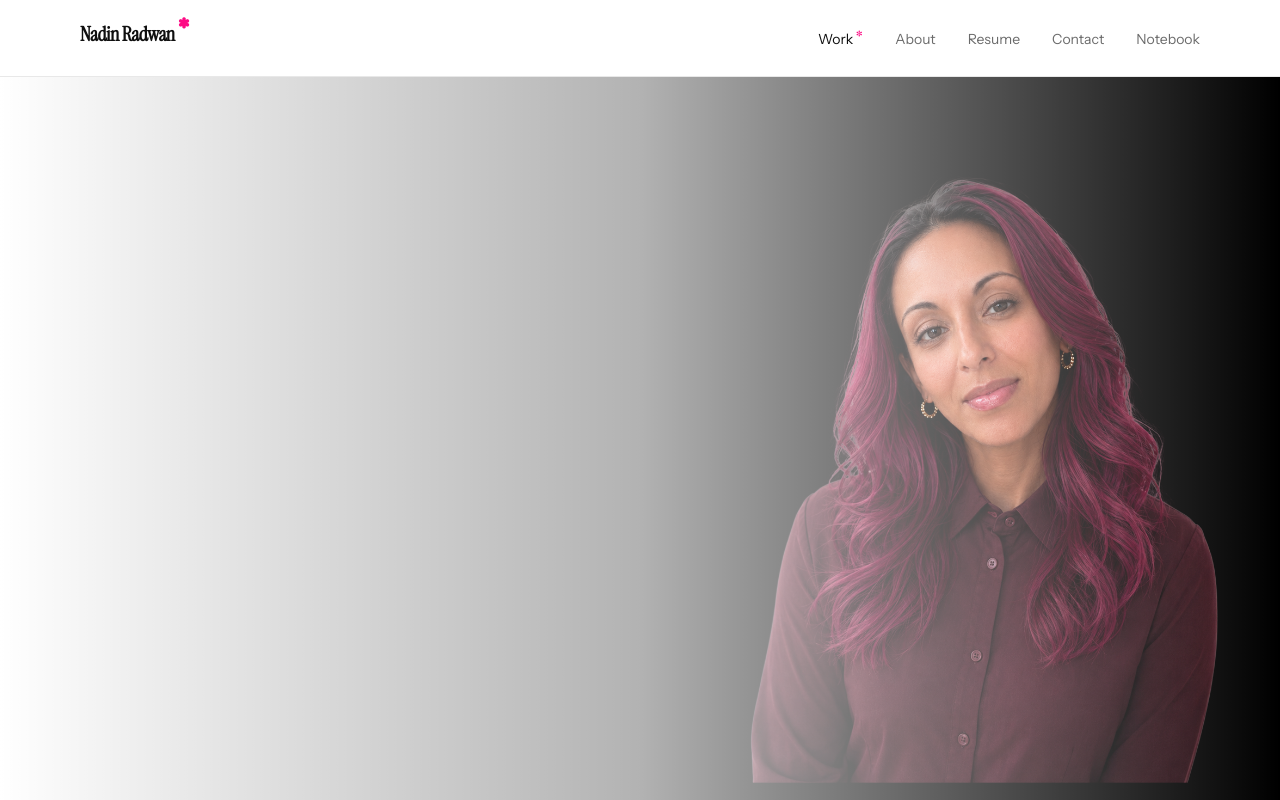
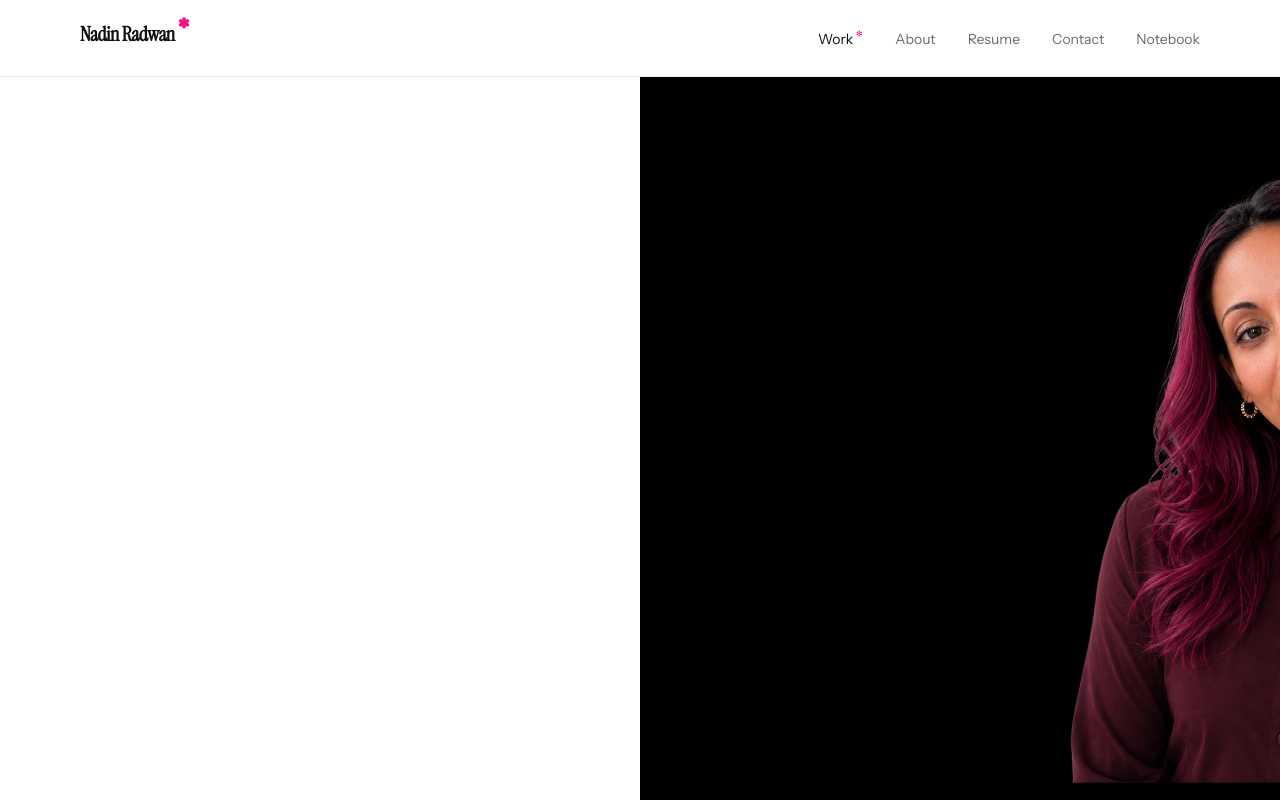
Before and after one commit to nadinradwan-code/nadin, a Next.js app: page / in a window 1280 px wide. Shown: the top 800 px of the page. Built offline with nearby package versions, Linux system fonts and the light colour scheme.

Commit message:
Remove hero fade overlay and keep a solid white background.
The homepage portrait stays fully opaque on the right; the left field is white with no gradient wash.

Co-authored-by: nadinradwan-code <nadinradwan-code@users.noreply.github.com>

```diff
--- a/app/page.tsx
+++ b/app/page.tsx
@@ -51,20 +51,20 @@ function HeroContent() {
 export default function HomePage() {
   return (
     <>
-      {/* Mobile: content first, image second. Desktop: full-bleed overlay */}
-      <section className="bg-[var(--background)] md:relative md:min-h-[calc(100svh-65px)] md:overflow-hidden">
+      {/* Mobile: content first, image second. Desktop: white field + photo on the right, no fade. */}
+      <section className="bg-white md:relative md:min-h-[calc(100svh-65px)] md:overflow-hidden">
         <div className="page-pad flex flex-col pt-28 pb-10 md:hidden">
           <HeroContent />
         </div>
 
-        <div className="relative aspect-[3/4] max-h-[34rem] w-full md:absolute md:inset-0 md:aspect-auto md:max-h-none md:min-h-[calc(100svh-65px)]">
+        <div className="relative aspect-[3/4] max-h-[34rem] w-full md:absolute md:inset-y-0 md:right-0 md:left-auto md:aspect-auto md:max-h-none md:w-1/2 md:min-h-[calc(100svh-65px)]">
           <Image
             src={hero.images.desktop}
             alt={hero.images.alt}
             fill
             priority
-            sizes="100vw"
-            className="hidden object-cover object-right object-top md:block"
+            sizes="(max-width: 768px) 100vw, 50vw"
+            className="hidden object-cover object-top md:block"
           />
           <Image
             src={hero.images.mobile}
@@ -74,7 +74,6 @@ export default function HomePage() {
             sizes="100vw"
             className="object-cover object-[center_18%] md:hidden"
           />
-          <div className="absolute inset-0 hidden bg-gradient-to-r from-white via-white/70 to-transparent md:block" />
         </div>
 
         <div className="page-pad relative z-10 hidden min-h-[calc(100svh-65px)] flex-col justify-center pb-24 pt-20 md:flex">
```
